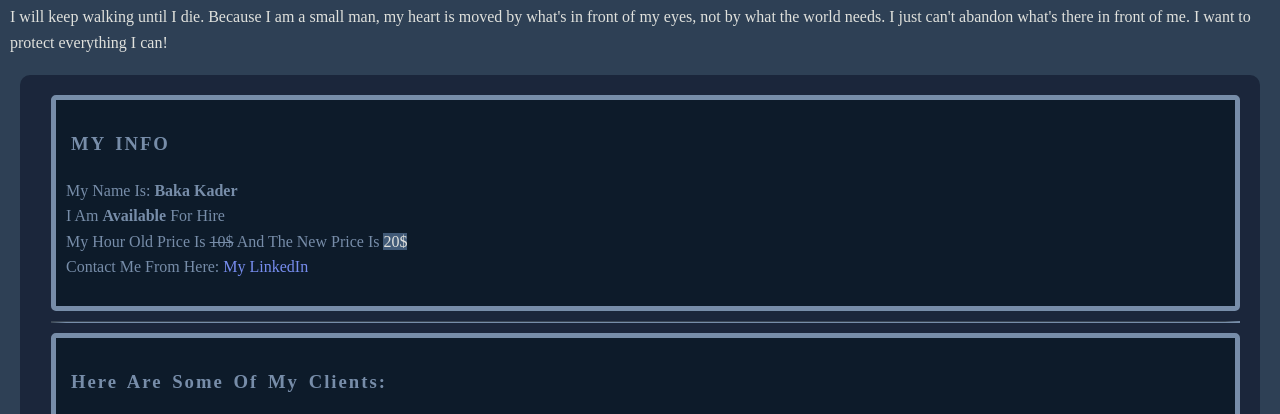
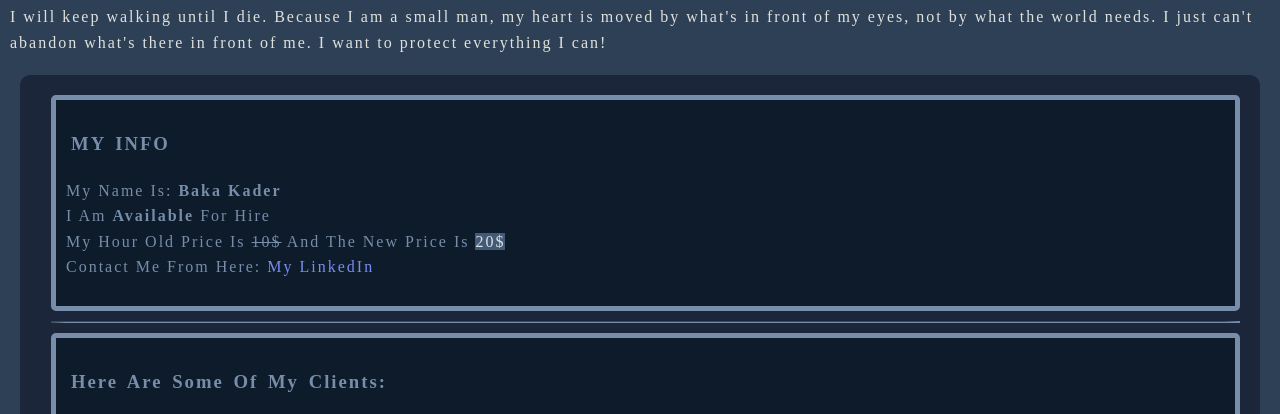
Before and after one commit to bakader07/D.Gray-Man.github.io, a plain HTML site: page index.html in a window 1280 px wide. Shown: the part 100-514 px from the top of the page. Drawn offline with Linux system fonts and the light colour scheme.

Commit message:
Update style.css

```diff
--- a/style.css
+++ b/style.css
@@ -4,6 +4,7 @@ body {
     padding: 10px;
     margin: 0;
     line-height: 1.6;
+    letter-spacing: 2px
 }
 
 section {
```
